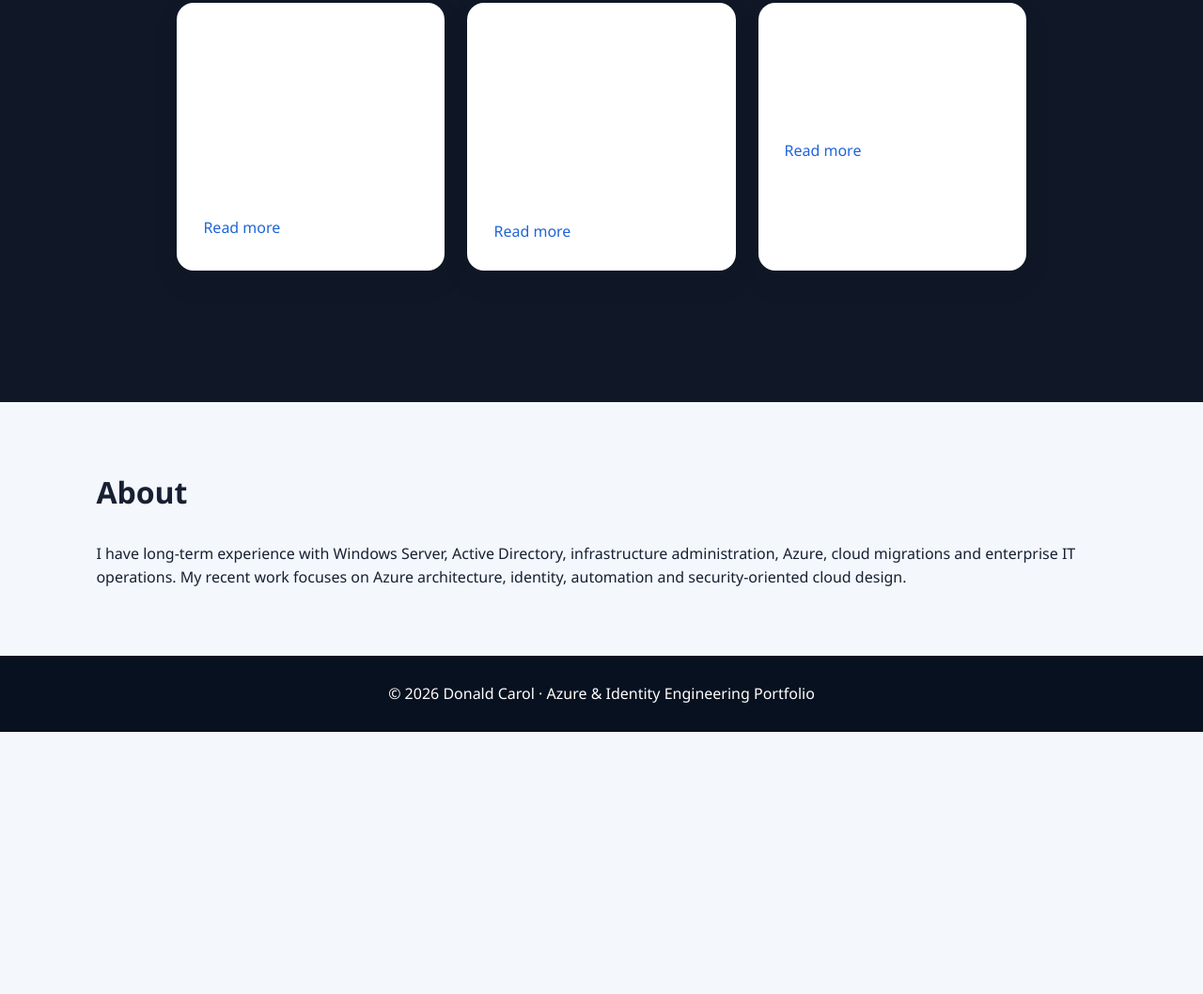
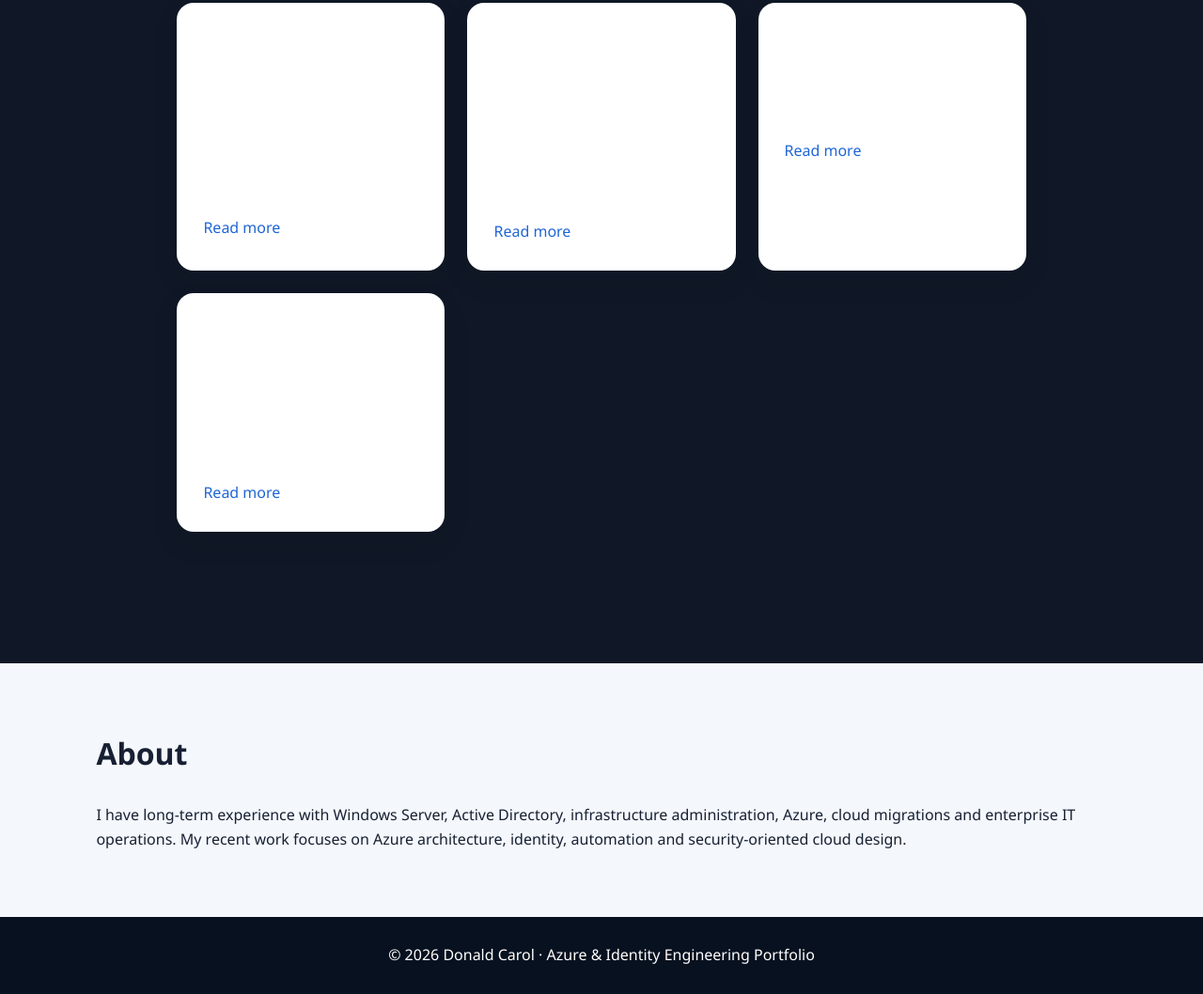
Before and after one commit to donaldcarol/dakini-network-portofolio, a plain HTML site: page index.html in a window 1280 px wide. Shown: the part 1524-2582 px from the top of the page at 94% size. Before the commit the page ends 2303 px from the top, so only its background shows below. Drawn offline with Linux system fonts and the light colour scheme.

Commit message:
Add articles

```diff
--- a/index.html
+++ b/index.html
@@ -114,6 +114,15 @@
       </p>
       <a href="articles/azure-monitoring.html">Read more</a>
     </article>
+
+ <article class="card">
+      <h3>Azure Authentication Patterns</h3>
+      <p>
+       Azure Authentication Patterns: Managed Identity vs Service Principal vs OIDC
+      </p>
+     <a href="articles/authentication-patterns.html">Read more</a>
+    </article>
+
   </div>
 </section>
 
```
